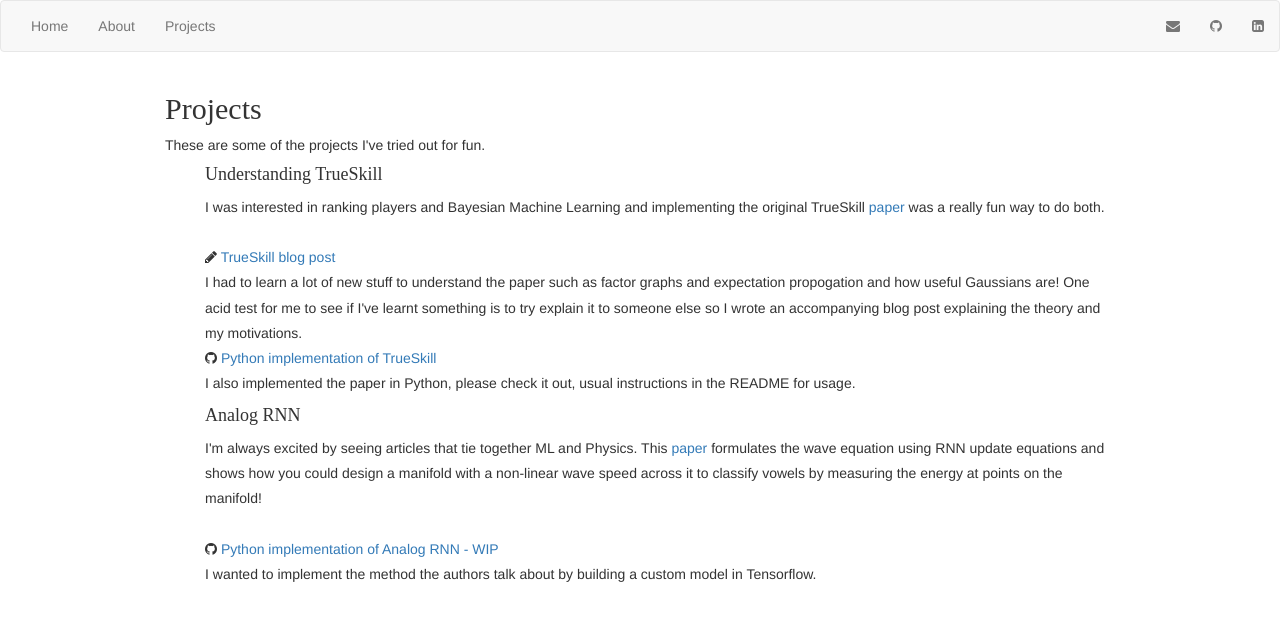
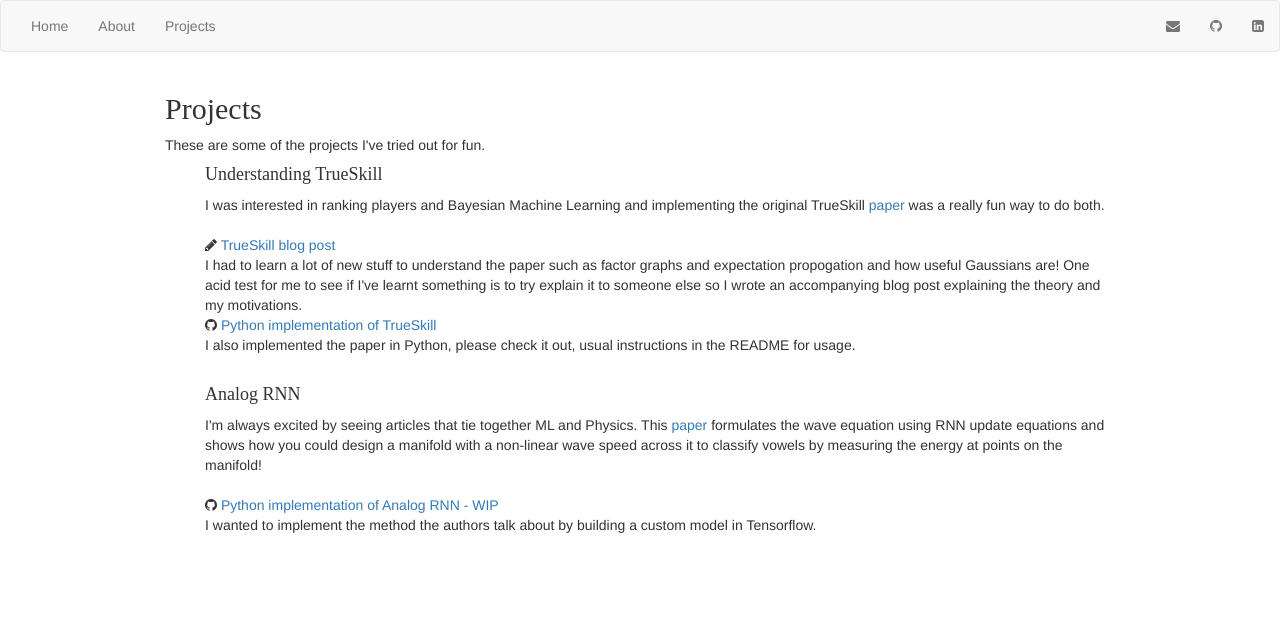
Before and after one commit to Nush395/Nush395.github.io, a Jekyll site: the page built from projects/index.html, in a window 1280 px wide. Shown: the top 621 px of the page. Built offline with Jekyll 4.4.1, drawn with Linux system fonts in a browser that asks for light colours.

Commit message:
Format change.

```diff
--- a/about/index.html
+++ b/about/index.html
@@ -3,13 +3,14 @@ layout: default
 title: Anushan Fernando Blog Posts
 ---
 <div style="margin:0px 150px 0px 150px;">
-    <h2>About me</h2>
+    <h1>About me</h1>
     <h4>In a nutshell</h4>
     <ul class="posts" style="list-style-type:none;">
         <li>
             I'm a Machine Learning Engineer working at a start-up tackling the problem of
             teaching machines to hear.
         </li>
+        <br>
         <li>
             Why 395?.. : No good reason, I was born in March 1995 and the autogenerated number on my very first email
             has sort of stuck around.
--- a/projects/index.html
+++ b/projects/index.html
@@ -13,7 +13,6 @@ title: Projects
 			<h4>
 				Understanding TrueSkill
 			</h4>
-			<p class="big">
 			I was interested in ranking players and Bayesian Machine Learning and
 			implementing the original TrueSkill
 			<a href="https://www.microsoft.com/en-us/research/wp-content/uploads/2007/01/NIPS2006_0688.pdf">
@@ -37,16 +36,13 @@ title: Projects
 			</a>
 			<br>
 			I also implemented the paper in Python, please check it out, usual instructions in the README for usage.
-			</p>
-
 		</li>
+		<br>
 		<li>
 		<h4>
 			Analog RNN
 		</h4>
-		<p  class="big">
-			I'm always excited by seeing articles that tie together ML and Physics.
-			This
+		I'm always excited by seeing articles that tie together ML and Physics. This
 		<a href="https://advances.sciencemag.org/content/5/12/eaay6946/tab-pdf">
 			paper
 		</a>
@@ -59,7 +55,6 @@ title: Projects
 		</a>
 		<br>
 		I wanted to implement the method the authors talk about by building a custom model in Tensorflow.
-		</p>
 		</li>
 			<!--{% endfor %}-->
 	</ul>
```
Lines whose indentation alone changed are shown as unchanged.
